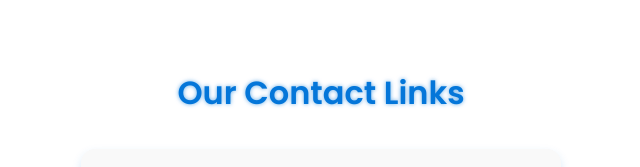
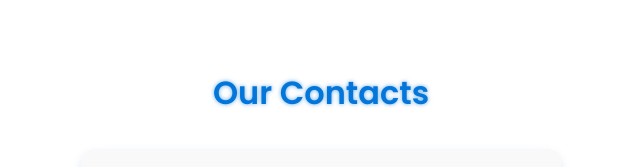
Before and after one commit to kaungkhant016/simplecontactform, a plain HTML site: page index.html in a window 1280 px wide. Shown: the top 167 px of the page, without its empty margins (319-959 px from the left). Drawn offline with Linux system fonts and the light colour scheme.

Commit message:
Update index.html

```diff
--- a/index.html
+++ b/index.html
@@ -109,7 +109,7 @@
 </style>
 </head>
 <body>
-  <h1>Our Contact Links</h1>
+  <h1>Our Contacts</h1>
   <div class="contacts-container">
     <div class="contact-card">
       <div class="label"><i class="fab fa-facebook-square"></i> Facebook:</div>
```
